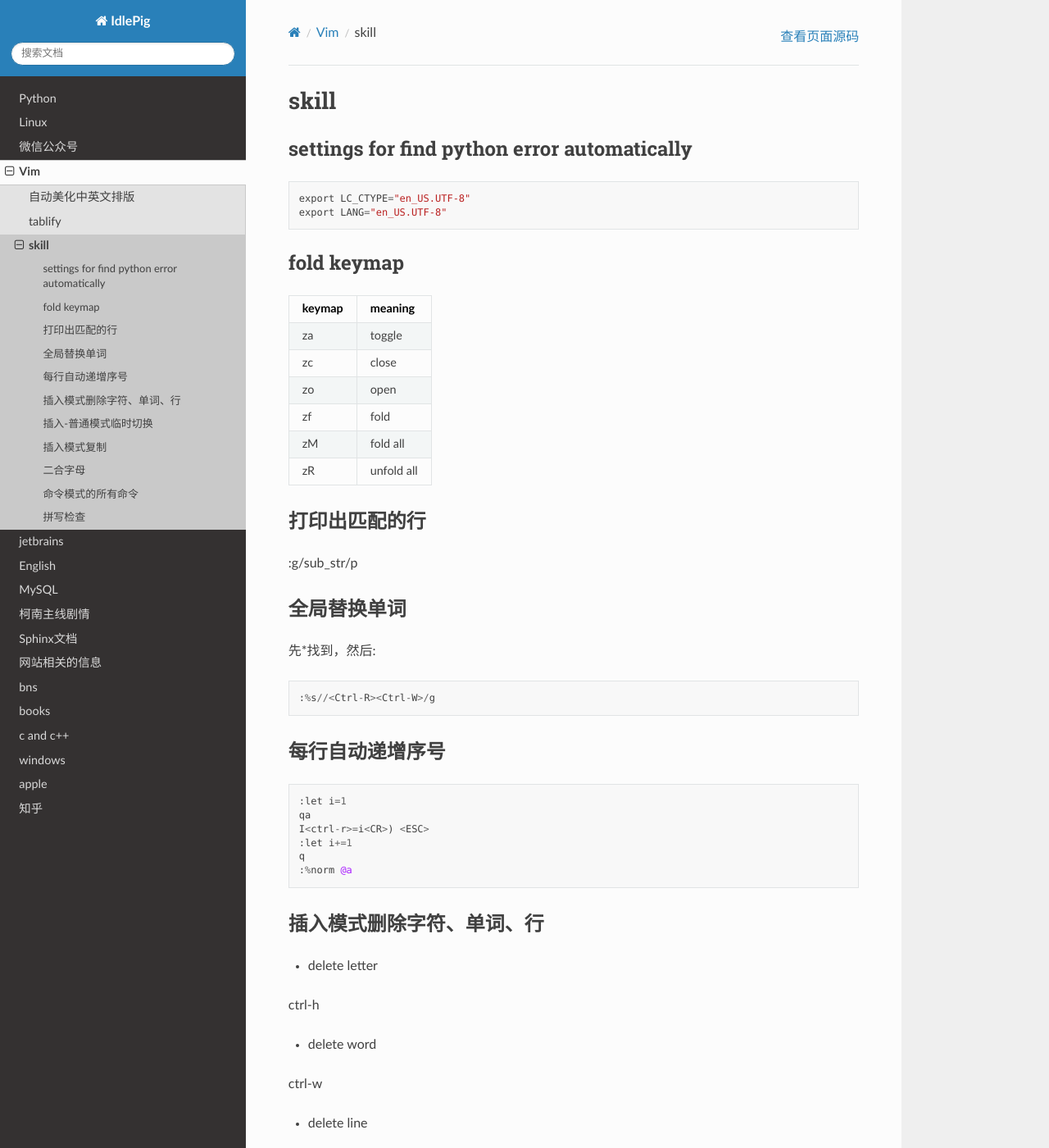
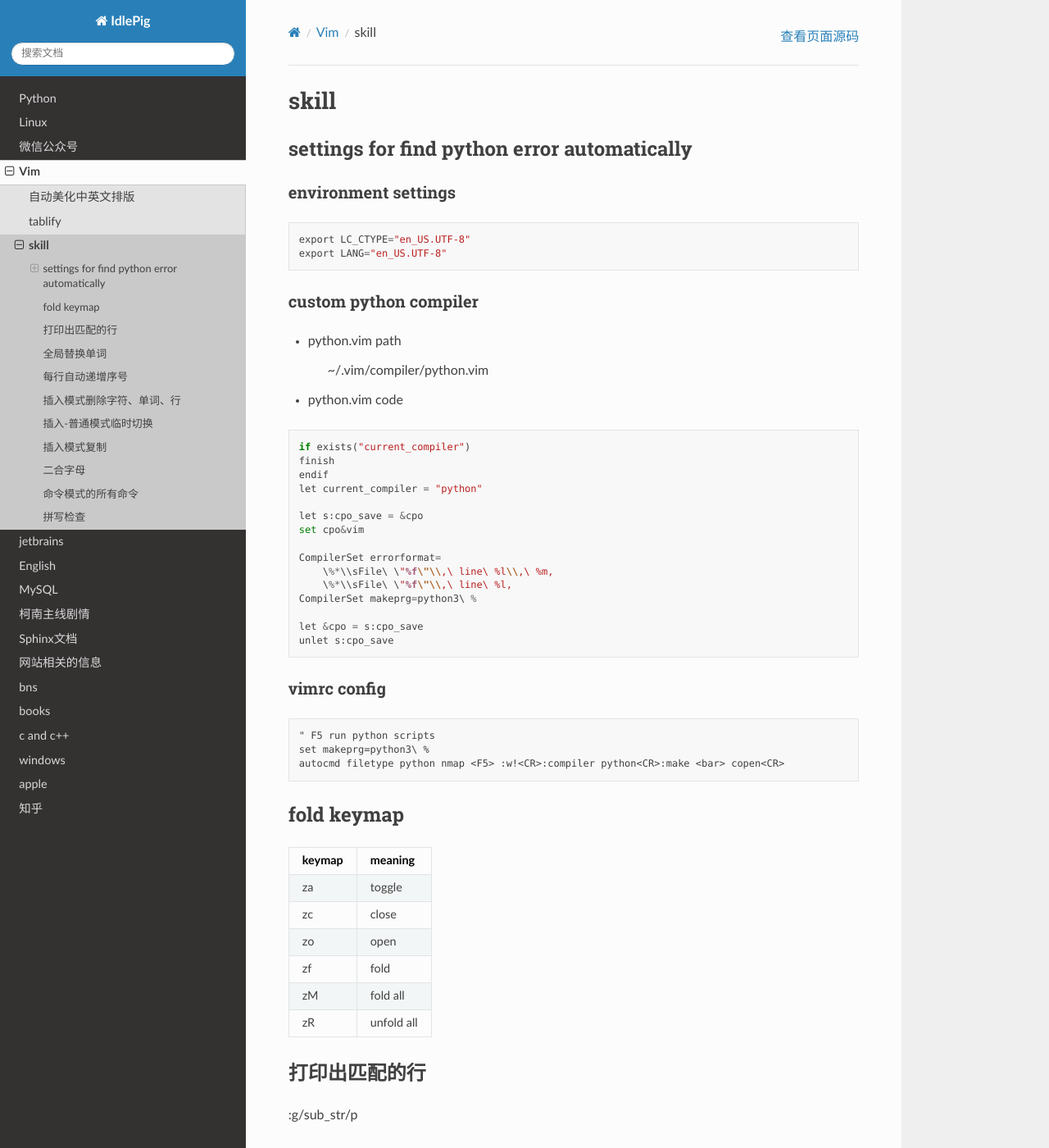
Before and after one commit to otfsenter/idlepig, a Sphinx documentation site: the page built from source/vim/skill.rst, in a window 1280 px wide and 1400 px high. Shown: the whole window at 82% size. Built offline with Sphinx 7.4.7 and the Read the Docs theme 2.0.0, drawn with Linux system fonts in a browser that asks for light colours.

Commit message:
python find error auto

```diff
--- a/source/vim/skill.rst
+++ b/source/vim/skill.rst
@@ -7,11 +7,51 @@ skill
 settings for find python error automatically
 ================================================
 
+environment settings
+--------------------
+
+
 .. code::
 
     export LC_CTYPE="en_US.UTF-8"
     export LANG="en_US.UTF-8"
 
+custom python compiler
+----------------------
+
+* python.vim path
+
+    ~/.vim/compiler/python.vim
+
+
+* python.vim code
+
+.. code-block:: python
+
+    if exists("current_compiler")
+    finish
+    endif
+    let current_compiler = "python"
+
+    let s:cpo_save = &cpo
+    set cpo&vim
+
+    CompilerSet errorformat=
+        \%*\\sFile\ \"%f\"\\,\ line\ %l\\,\ %m,
+        \%*\\sFile\ \"%f\"\\,\ line\ %l,
+    CompilerSet makeprg=python3\ %
+
+    let &cpo = s:cpo_save
+    unlet s:cpo_save
+
+vimrc config
+------------
+
+.. code::
+
+    " F5 run python scripts
+    set makeprg=python3\ %
+    autocmd filetype python nmap <F5> :w!<CR>:compiler python<CR>:make <bar> copen<CR>
 
 
 fold keymap
```
